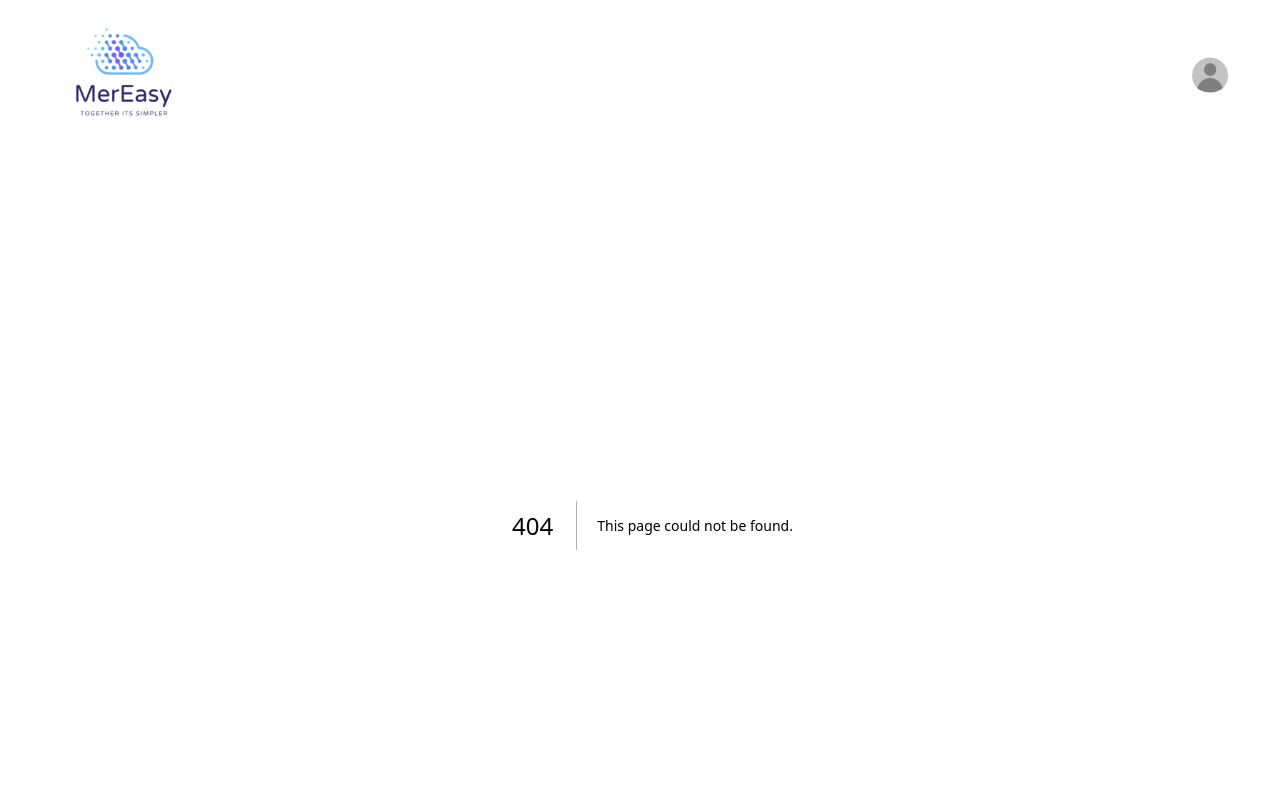
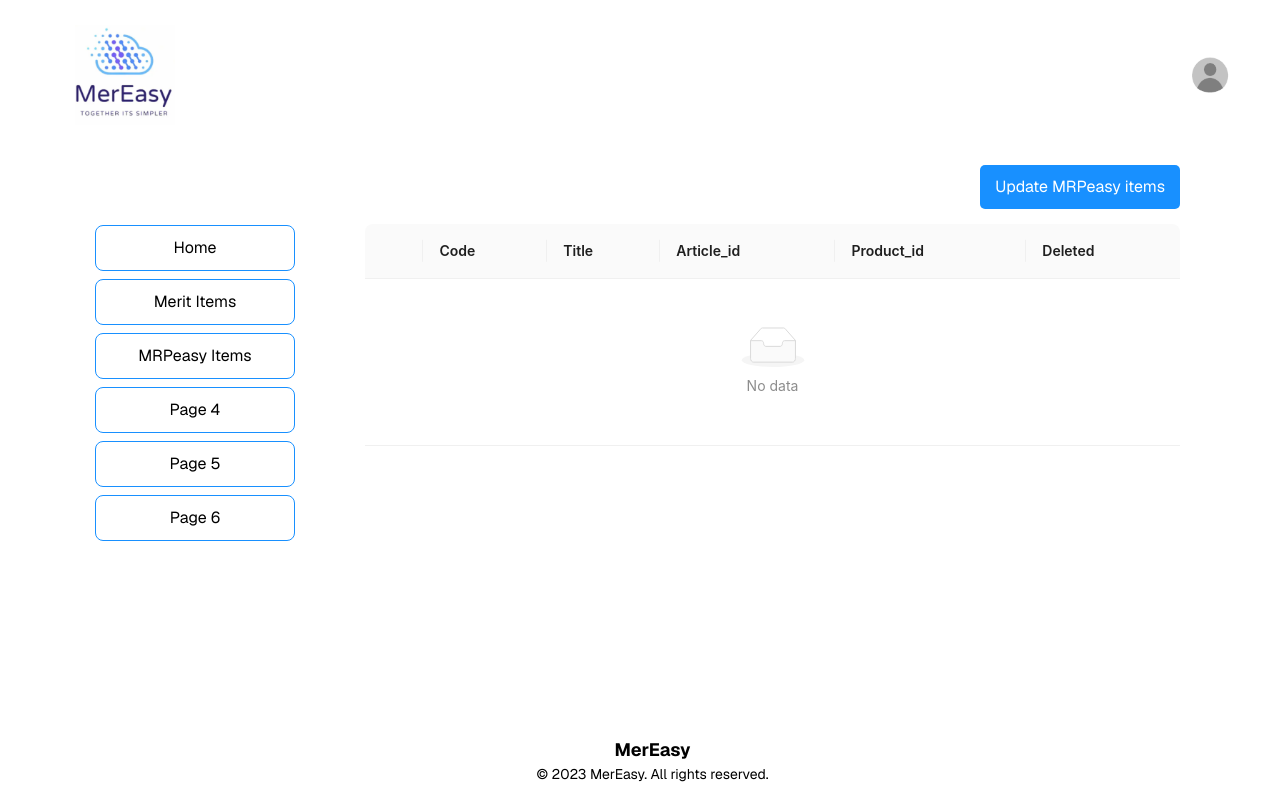
Before and after one commit to rakenduste-programmeerimine-2023/mer-easy, a Next.js app: page /mrpeasy-items in a window 1280 px wide. Before the commit this address had no page. Shown: the top 800 px of the page. Built offline with nearby package versions, Linux system fonts and the light colour scheme.

Commit message:
#40-#41 mrpeasy table
Added the mrpeasy table and made the directory look more clean

```diff
--- a/app/integrations/merit/merit.client.ts
+++ b/app/integrations/merit/merit.client.ts
@@ -30,6 +30,7 @@ const apiGetMeritItems = async (): Promise<MeritItem[]> => {
 
         return response.data;
     } catch (error) {
+        // @ts-ignore
         console.error('Error fetching data:', error.message);
         throw error;
     }
@@ -75,6 +76,7 @@ const getItems = async (): Promise<MeritItemEntity[]> => {
 function getAuthorizationString(jsonData?: string): string {
     const timestamp = getTimestamp();
     const dataString = API_ID + timestamp + jsonData ?? '';
+    // @ts-ignore
     const hash = createHmac('sha256', dataString, API_KEY);
     const signature = encodeToBase64(hash);
 
@@ -92,6 +94,7 @@ function getTimestamp(): string {
     return yyyy + MM + dd + HH + mm + ss;
 }
 
+// @ts-ignore
 function pad2(n): string {
     return n > 9 ? '' + n : '0' + n;
 }
--- a/components/Actions.tsx
+++ b/app/merit-items/MeritActions.tsx
@@ -1,4 +1,4 @@
-export default function Actions() {
+export default function MeritActions() {
     const handleButtonClick = () => {
         console.log('Button clicked!');
         window.location.reload();
--- a/components/Table.tsx
+++ b/app/merit-items/MeritTable.tsx
@@ -1,6 +1,6 @@
 import React from 'react';
 import { Table } from 'antd';
-import Actions from "@/components/Actions";
+import MeritActions from "@/app/merit-items/MeritActions";
 
 class DataTable extends React.Component<{ tableData: any }, any> {
     render() {
@@ -40,7 +40,7 @@ class DataTable extends React.Component<{ tableData: any }, any> {
 
         return (
             <div className="table">
-                <Actions />
+                <MeritActions />
                 <Table rowKey="uuid" columns={ columns } dataSource={ tableData }/>
             </div>
         );
--- a/app/merit-items/page.tsx
+++ b/app/merit-items/page.tsx
@@ -2,7 +2,7 @@
 import React, { useState, useEffect, useRef } from 'react';
 import { getItems } from "@/app/integrations/merit/merit.client";
 import Menu from "@/components/Menu";
-import DataTable from "@/components/Table";
+import DataTable from "@/app/merit-items/MeritTable";
 import '@/app/styles/layout.scss';
 import { MeritItemEntity } from "@/app/integrations/merit/entities/item.entity";
 
--- /dev/null
+++ b/app/mrpeasy-items/MrpeasyActions.tsx
@@ -0,0 +1,14 @@
+export default function MrpeasyActions() {
+    const handleButtonClick = () => {
+        console.log('Button clicked!');
+        window.location.reload();
+    };
+
+    return (
+        <div className="actions">
+            <button className="action-button" onClick={ handleButtonClick }>
+                Update MRPeasy items
+            </button>
+        </div>
+    );
+}
--- /dev/null
+++ b/app/mrpeasy-items/MrpeasyTable.tsx
@@ -0,0 +1,50 @@
+import React from 'react';
+import { Table } from 'antd';
+import MrpeasyActions from "@/app/mrpeasy-items/MrpeasyActions";
+
+class DataTable extends React.Component<{ tableData: any }, any> {
+    render() {
+        let { tableData } = this.props;
+        const columns = [
+            {
+                title: '',
+                dataIndex: '',
+                key: '',
+            },
+            {
+                title: 'Code',
+                dataIndex: 'code',
+                key: 'code',
+            },
+            {
+                title: 'Title',
+                dataIndex: 'title',
+                key: 'title',
+            },
+            {
+                title: 'Article_id',
+                dataIndex: 'article_id',
+                key: 'article_id',
+            },
+            {
+                title: 'Product_id',
+                dataIndex: 'product_id',
+                key: 'product_id',
+            },
+            {
+                title: 'Deleted',
+                dataIndex: 'deleted',
+                key: 'deleted',
+            },
+        ];
+
+        return (
+            <div className="table">
+                <MrpeasyActions />
+                <Table rowKey="uuid" columns={ columns } dataSource={ tableData }/>
+            </div>
+        );
+    }
+}
+
+export default DataTable;
--- /dev/null
+++ b/app/mrpeasy-items/page.tsx
@@ -0,0 +1,35 @@
+"use client"
+import React, { useState, useEffect, useRef } from 'react';
+import { getItems } from "@/app/integrations/mrpeasy/mrpeasy.client";
+import Menu from "@/components/Menu";
+import DataTable from "@/app/mrpeasy-items/MrpeasyTable";
+import '@/app/styles/layout.scss';
+
+const MrpeasyItems = () => {
+    const [mrpeasyItems, setMrpeasyItems] = useState<MrpeasyItemEntity[]>([]);
+    const hasMounted = useRef(false);
+
+    const getMrpItems = async () => {
+        try {
+            const data = await getItems();
+            setMrpeasyItems(data);
+        } catch (error) {
+            console.log(error);
+        }
+    };
+
+    useEffect(() => {
+        if (!hasMounted.current) {
+            getMrpItems().then(() => hasMounted.current = true);
+        }
+    }, []);
+
+    return (
+        <div className="content">
+            <Menu />
+            <DataTable tableData={mrpeasyItems} />
+        </div>
+    );
+}
+
+export default MrpeasyItems;
--- a/app/routes/routes.tsx
+++ b/app/routes/routes.tsx
@@ -1,4 +1,5 @@
 export enum Routes {
     HOME = 'home',
-    MERIT_ITEMS = 'merit-items'
+    MERIT_ITEMS = 'merit-items',
+    MRPEASY_ITEMS = 'mrpeasy-items'
 }
--- a/components/Menu.tsx
+++ b/components/Menu.tsx
@@ -1,5 +1,5 @@
-import { Routes } from "@/app/routes/routes";
-import { useRouter } from "next/navigation";
+import {Routes} from "@/app/routes/routes";
+import {useRouter} from "next/navigation";
 import '@/app/styles/menu.scss';
 import '@/app/styles/layout.scss';
 
@@ -15,7 +15,7 @@ export default function Menu() {
             <div className="flex-column-container">
                 <button className="nav-button" onClick={() => changePage(Routes.HOME)}>Home</button>
                 <button className="nav-button" onClick={() => changePage(Routes.MERIT_ITEMS)}>Merit Items</button>
-                <button className="nav-button" onClick={() => console.log('Page 3 clicked')}>Page 3</button>
+                <button className="nav-button" onClick={() => changePage(Routes.MRPEASY_ITEMS)}>MRPeasy Items</button>
                 <button className="nav-button" onClick={() => console.log('Page 4 clicked')}>Page 4</button>
                 <button className="nav-button" onClick={() => console.log('Page 5 clicked')}>Page 5</button>
                 <button className="nav-button" onClick={() => console.log('Page 6 clicked')}>Page 6</button>
```
